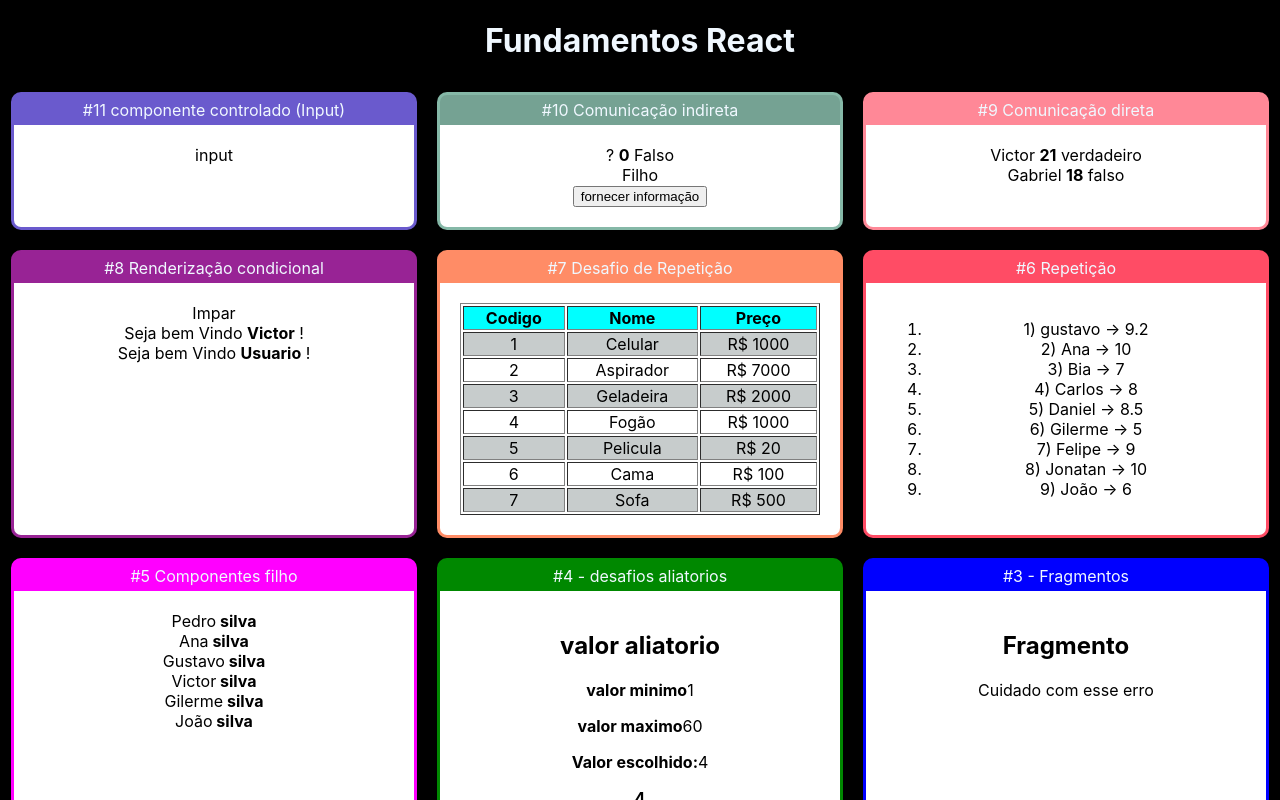
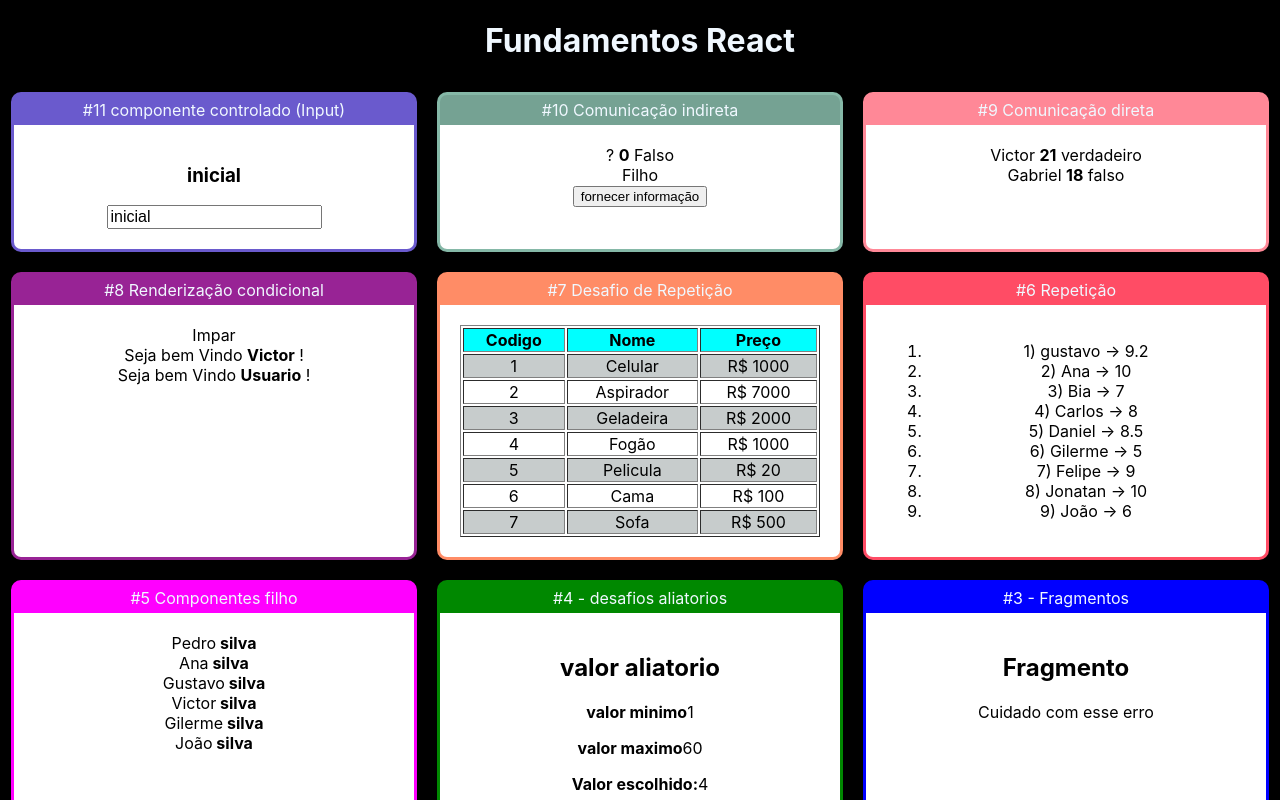
Before and after one commit to victoreduardo21/fundamentos-react, a React (Create React App) app: page / in a window 1280 px wide. Shown: the top 800 px of the page. Built offline with nearby package versions, Linux system fonts and the light colour scheme.

Commit message:
componentes de formularios

```diff
--- /dev/null
+++ b/src/components/formulario/input.css
@@ -0,0 +1,4 @@
+.input input{
+    font-size: 1rem;
+
+}
--- a/src/components/formulario/input.jsx
+++ b/src/components/formulario/input.jsx
@@ -1,12 +1,19 @@
-import React, {useState} from "react";
+import React, { useState } from "react";
+import './input.css'
 
 export default props => {
 
-    const [valor, setValor] = useState ('inicial')
+    const [valor, setValor] = useState('inicial')
+
+    function quandoMudas(e) {
+        setValor(e.target.value)
+    }
+
 
     return (
-        <div>
-            input
+        <div className="input">
+            <h3>{valor}</h3>
+            <input value={valor}  onChange={quandoMudas}/>
         </div>
 
     )
```
